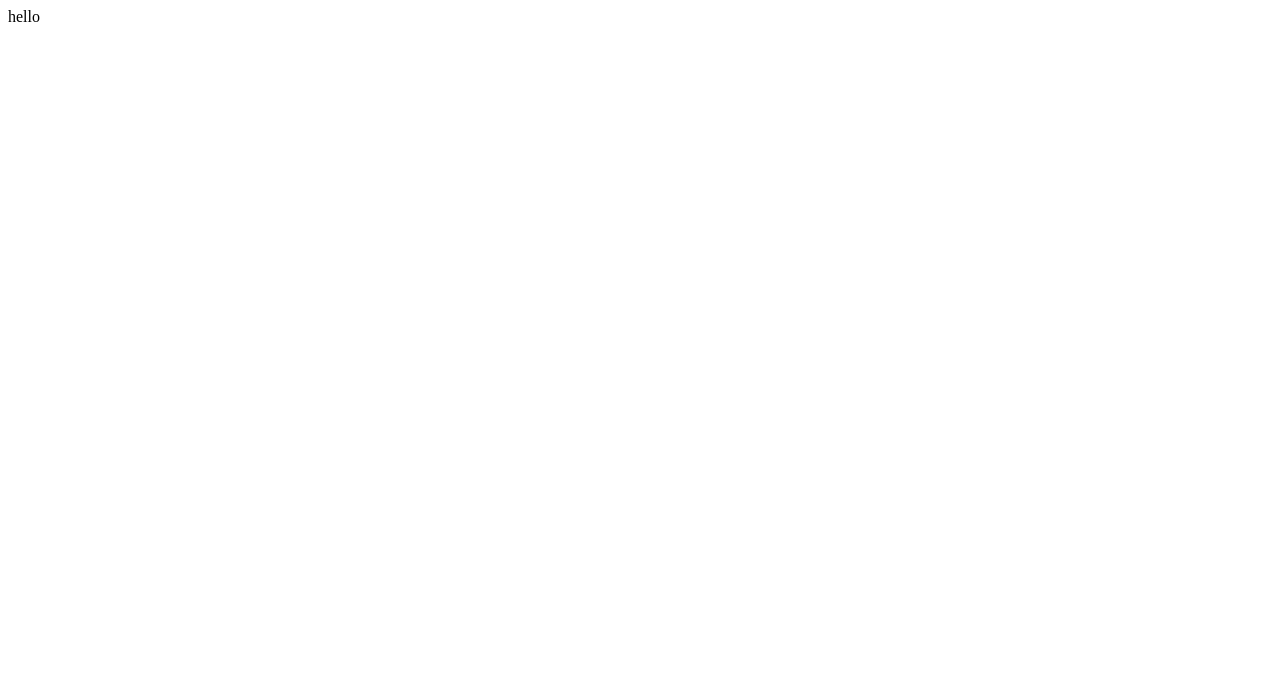
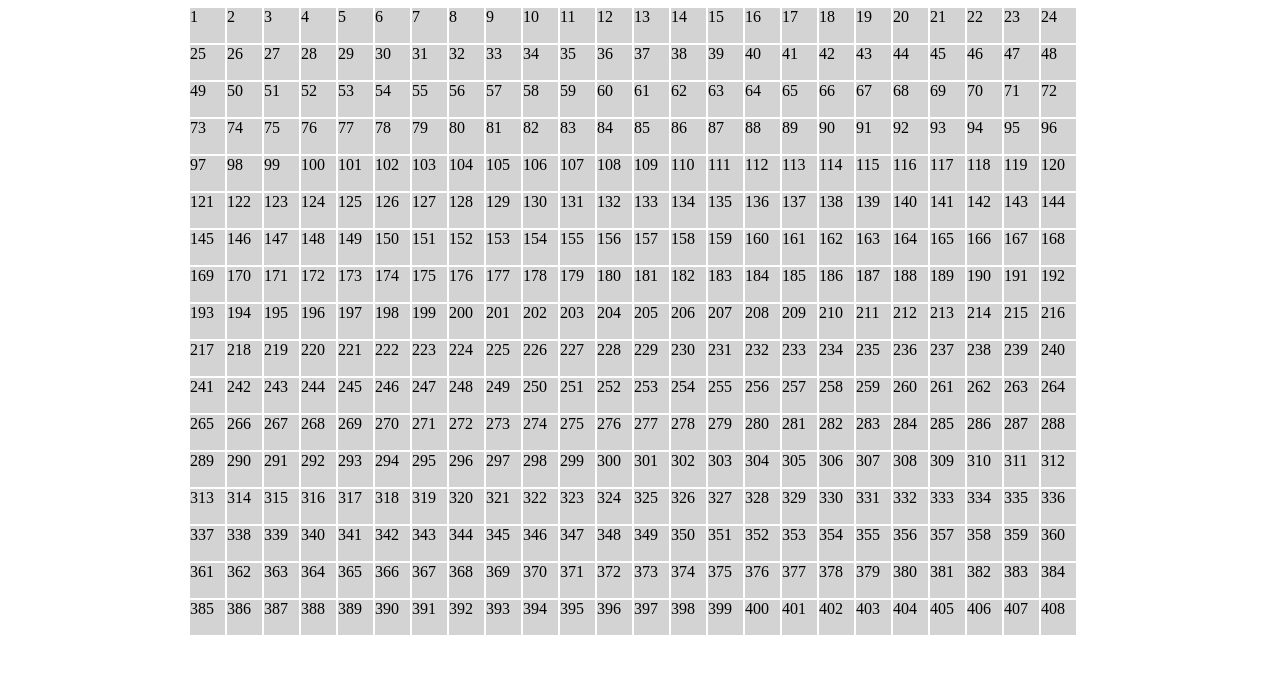
Before and after one commit to bhushan/path-finder-visualiser, a React (Create React App) app: page / in a window 1280 px wide. Shown: the top 674 px of the page. Built offline with nearby package versions, Linux system fonts and the light colour scheme.

Commit message:
created node grid

```diff
--- /dev/null
+++ b/src/App.css
@@ -0,0 +1,15 @@
+.container {
+    max-width: 900px;
+    margin: auto;
+}
+
+.grid {
+    display: grid;
+    grid-template-columns: repeat(auto-fit, 35px);
+    grid-gap: 2px;
+}
+
+.grid .node {
+    background-color: lightgray;
+    aspect-ratio: 1;
+}
--- a/src/App.tsx
+++ b/src/App.tsx
@@ -1,9 +1,24 @@
 import React from 'react';
+import Node from './components/Node';
+import './App.css'
 
-function App() {
+const NODE_SIZE = 408;
+
+const range = (max: number) => Array.from(Array(max).keys())
+
+const App = () => {
   return (
-    <div>
-      hello
+    <div className="container">
+      <div className="grid">
+        {
+          range(NODE_SIZE).map(item => {
+            return <Node
+              key={item}
+              value={item}
+            />
+          })
+        }
+      </div>
     </div>
   );
 }
--- /dev/null
+++ b/src/components/Node.tsx
@@ -0,0 +1,5 @@
+const Node = (props: { value: number }) => {
+  return <div className="node">{props.value + 1}</div>
+}
+
+export default Node;
```
